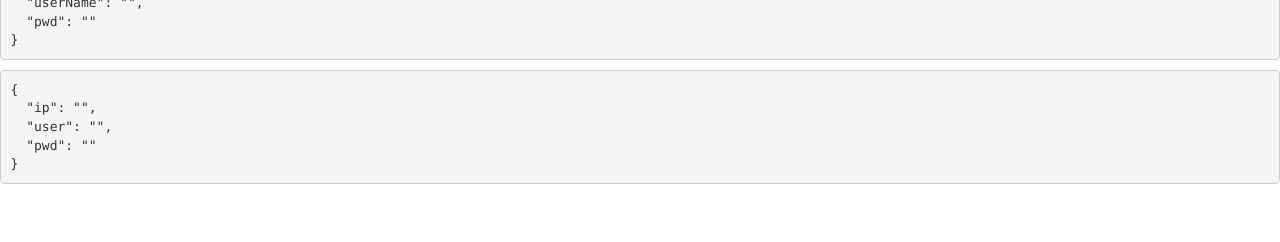
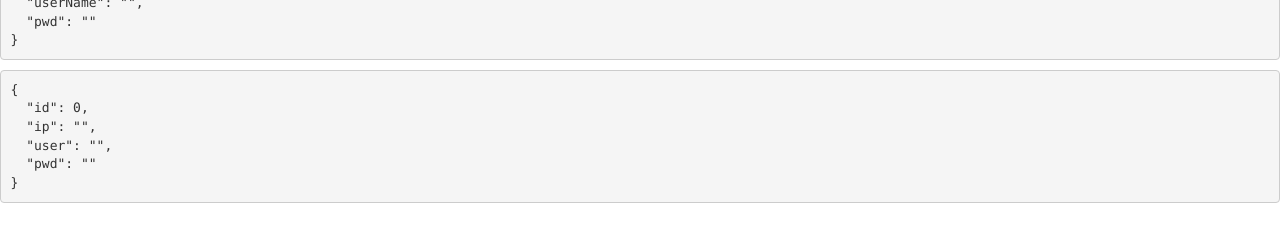
Before and after one commit to aldrin-ronco/QSWebV, a Vue app: page /login in a window 1280 px wide. Shown: the part 442-684 px from the top of the page. Built offline with nearby package versions, Linux system fonts and the light colour scheme.

Commit message:
initial commit

```diff
--- a/src/components/login-setup.vue
+++ b/src/components/login-setup.vue
@@ -11,7 +11,8 @@ export default {
     this.$store.commit('SET_HOST_IP', this.$route.query.ip)
     this.$store.commit('SET_HOST_USER', this.$route.query.user)
     this.$store.commit('SET_HOST_PWD', this.$route.query.pwd)
-    this.$router.push('/login')
+    this.$store.commit('SET_HOST_ID', this.$route.query.id)
+    this.$router.push('/login') // Redirección a ruta de Login
   },
   computed: {
     ...mapGetters([
--- a/src/components/login.vue
+++ b/src/components/login.vue
@@ -21,13 +21,13 @@
                  id="pwd"
                  v-model:value="pwd"
                  placeholder="Contraseña"
-                 class="form-control">
+                 class="form-control pwd">
         </div>
         <input type="button" name="comprobar" value="Comprobar" class="btn btn-primary" :disabled="!shouldEnableComprobar">
       </div>
     </form>
-    <pre>{{ $data | JSON }}</pre>
-    <pre>{{ host | JSON }}</pre>
+    <pre>{{ $data }}</pre>
+    <pre>{{ host }}</pre>
   </div>
 </template>
 
--- a/src/vuex/store.js
+++ b/src/vuex/store.js
@@ -9,6 +9,7 @@ Vue.use(Vuex)
 // the root, initial state object
 const state = {
   host: {
+    id: 0,
     ip: '', // IP Adress mostly
     user: '',
     pwd: ''
@@ -16,6 +17,9 @@ const state = {
 }
 
 const mutations = {
+  SET_HOST_ID (state, id) {
+    state.host.id = id
+  },
   SET_HOST_IP (state, ip) {
     state.host.ip = ip
   },
```
Also changed, not shown: 9 other files (tests, documents, lock files or other folders).
